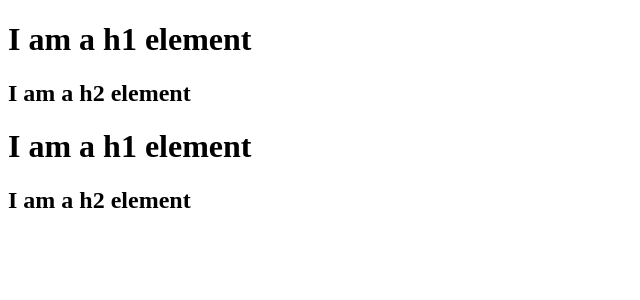
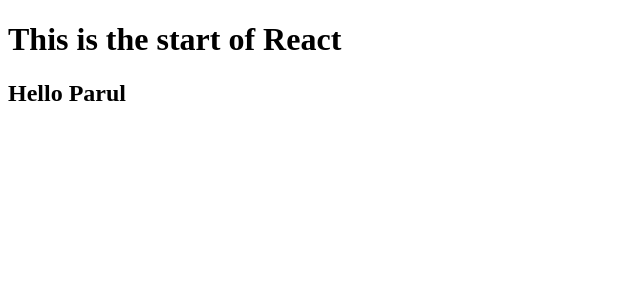
Before and after one commit to parul1288/react-practice, a React (Vite) app: page / in a window 1280 px wide. Shown: the top 300 px of the page, without its empty margins (0-640 px from the left). Built offline with nearby package versions, Linux system fonts and the light colour scheme.

Commit message:
Use JSX to create React components

```diff
--- a/App.js
+++ b/App.js
@@ -1,16 +1,17 @@
 import React from "react"
 import ReactDOM from "react-dom/client"
 
-const heading = React.createElement("h1", {}, "Hello World!")
+const Title = () => (
+        <h1>This is the start of React</h1>
+);
 
-const parent = React.createElement("div", {id: "parent"},
-[React.createElement("div", {id: "child1"},
-    [React.createElement("h1", {}, "I am a h1 element"),
-    React.createElement("h2", {}, "I am a h2 element")]
-    )],
-[React.createElement("div", {id: "child2"},
-    [React.createElement("h1", {}, "I am a h1 element"),
-    React.createElement("h2", {}, "I am a h2 element")]
-)])
+const HeadingComponent = () => (
+    <div id="container">
+        <Title />
+        <h2 className="heading">Hello Parul</h2>
+    </div>
+);
+
 const root = ReactDOM.createRoot(document.getElementById("root"))
-root.render(parent)
+
+root.render( <HeadingComponent />)
--- a/index.html
+++ b/index.html
@@ -7,7 +7,9 @@
     <title>React Practice</title>
 </head>
 <body>
-    <div id="root"></div>
+    <div id="root">
+        <h1>Parul is here!</h1>
+    </div>
 
     <script type="module" src="./App.js"></script>
 </body>
```
